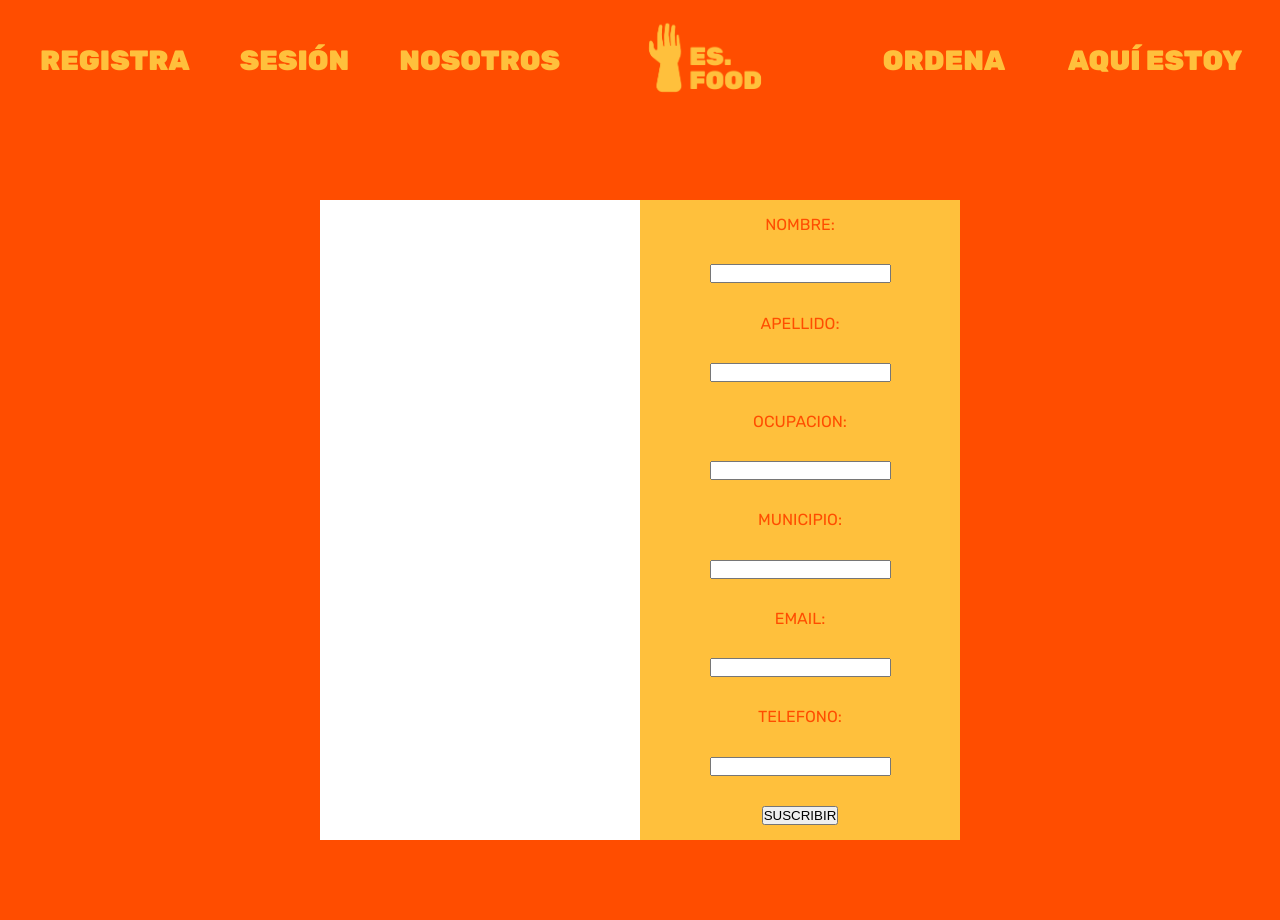
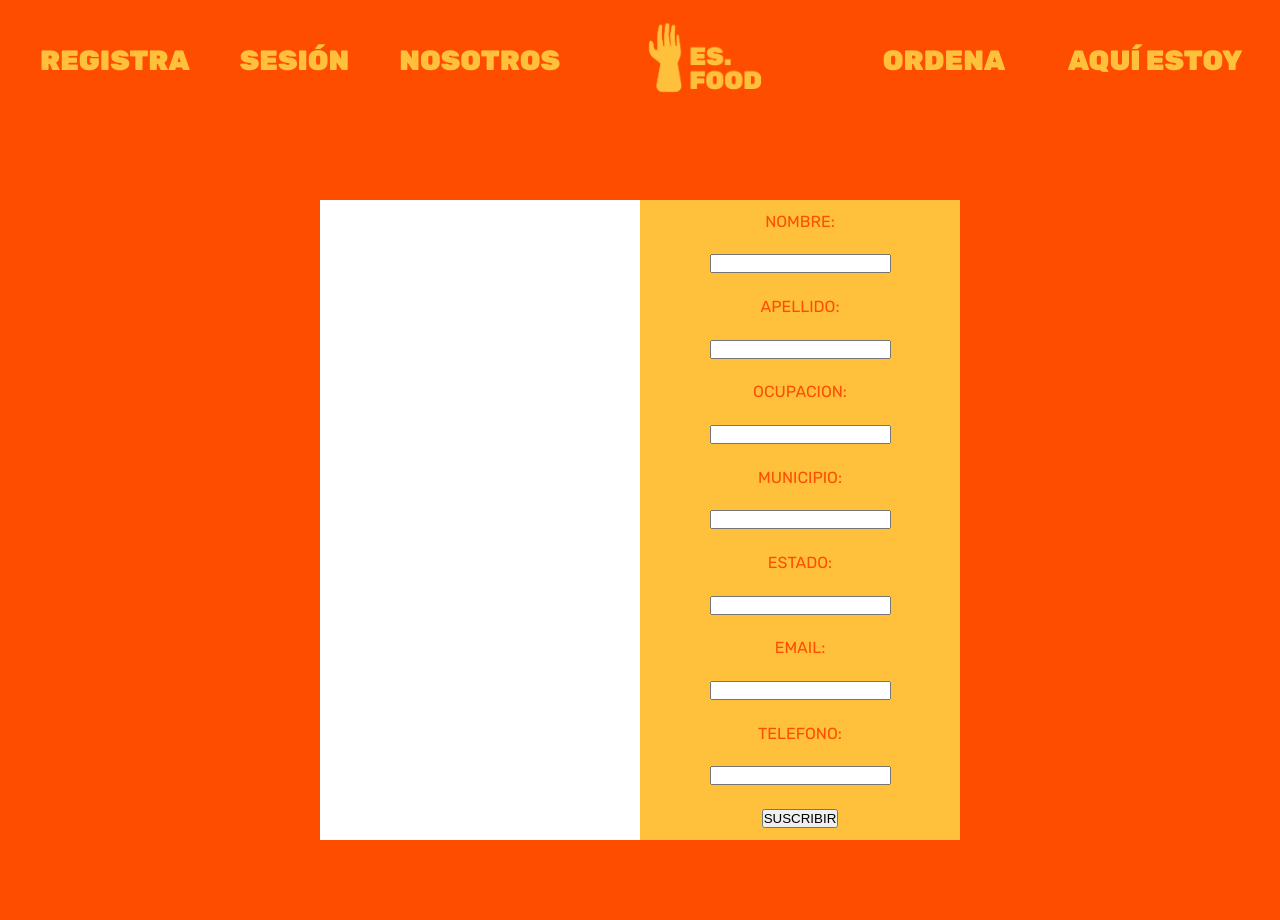
Before and after one commit to JerryOliva/esfood, a Flask app: page /registra in a window 1280 px wide. Run offline with Flask 3, Linux system fonts and the light colour scheme.

```diff
--- a/templates/registra.html
+++ b/templates/registra.html
@@ -64,6 +64,9 @@
                         <label for="municipio" required >MUNICIPIO:</label>
                         <input type="text" name="municipio" required>
 
+                        <label for="estado" required >ESTADO:</label>
+                        <input type="text" name="estado" required>
+
                         <label for="email" required >EMAIL:</label>
                         <input type="email" name="email" required>
 
```
